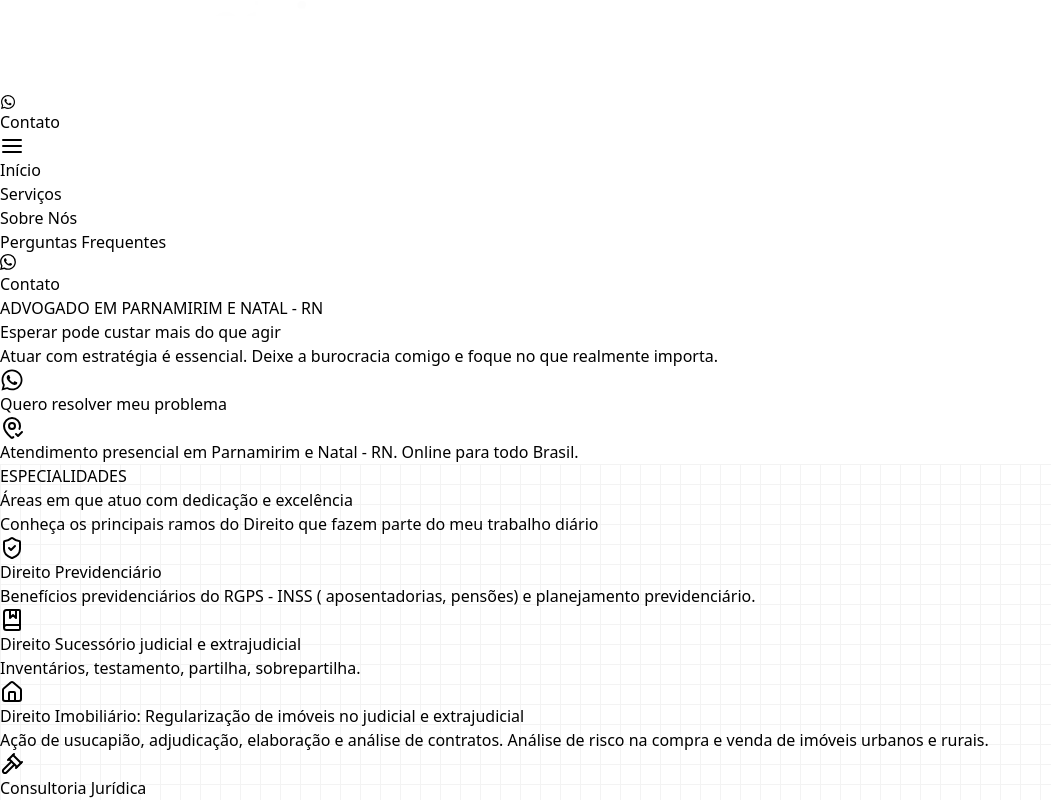
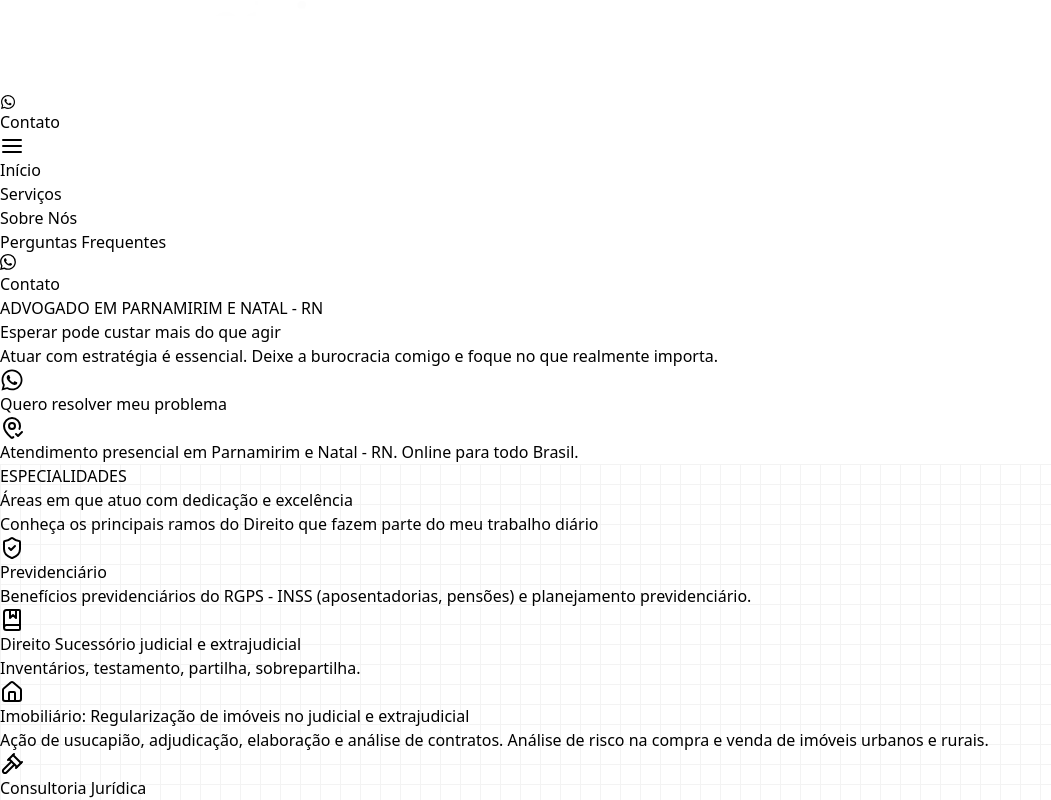
Before and after one commit to Paper-Street-Softwares/LP-Jeovan-Rodrigues, a React (Vite) app: page / in a window 1280 px wide. Shown: the top 800 px of the page, without its empty margins (0-1051 px from the left). Built offline with nearby package versions, Linux system fonts and the light colour scheme; a web font is replaced by a local one.

Commit message:
fix: Copy Features

```diff
--- a/src/content/content.jsx
+++ b/src/content/content.jsx
@@ -191,9 +191,9 @@ const content = {
       imgDivisor: imgDivisor,
       card1: {
         img: featuresImg1,
-        title: "Direito Previdenciário",
+        title: "Previdenciário",
         subtitle:
-          "Benefícios previdenciários do RGPS - INSS ( aposentadorias,  pensões) e planejamento previdenciário.",
+          "Benefícios previdenciários do RGPS - INSS (aposentadorias,  pensões) e planejamento previdenciário.",
         description: (
           <div>
             A_Definir
@@ -259,7 +259,7 @@ const content = {
       card3: {
         img: featuresImg3,
         title:
-          "Direito Imobiliário: Regularização de imóveis no judicial e extrajudicial",
+          "Imobiliário: Regularização de imóveis no judicial e extrajudicial",
         subtitle:
           "Ação de usucapião, adjudicação, elaboração e análise de contratos. Análise de risco na compra e venda de imóveis urbanos e rurais.",
         description: (
```
